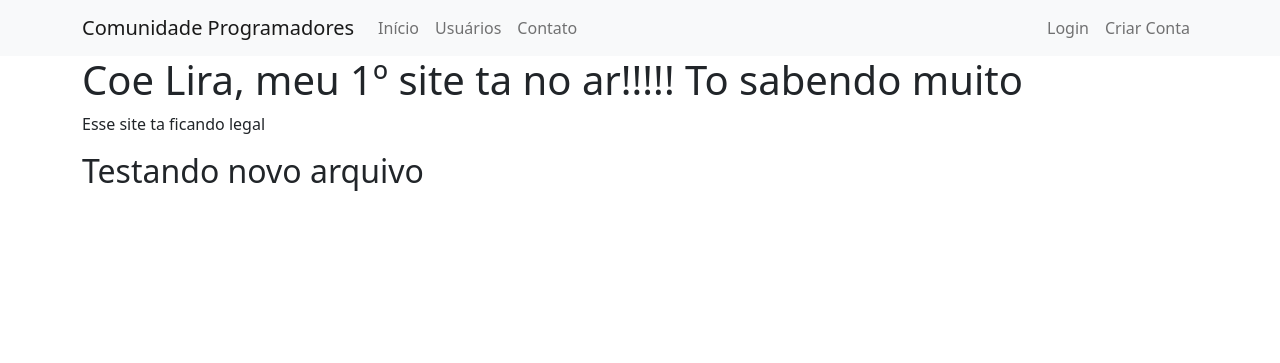
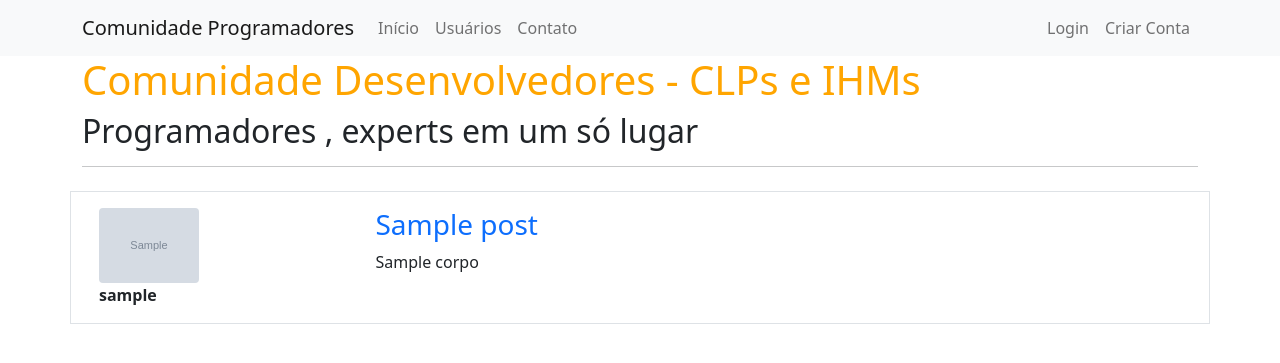
Before and after one commit to DevSantos82/RV03, a Flask app: template comunidadeclp/templates/home.html in a window 1280 px wide. Shown: the top 363 px of the page. Run offline with Flask 3, Linux system fonts and the light colour scheme; the template is opened without the code that fills it: most values are stand-ins (such as "Sample title", 1, 10 or a date in 2020); grey boxes marked "Sample" are stand-in pictures.

Commit message:
Update home.html

```diff
--- a/comunidadeclp/templates/home.html
+++ b/comunidadeclp/templates/home.html
@@ -1,9 +1,26 @@
 {% extends 'base.html'%}
 
 {% block body %}
+        <div class="container">
+           <h1 style="color: orange">Comunidade Desenvolvedores - CLPs  e IHMs </h1>
+           <h2> Programadores , experts em um só lugar</h2>
+           <hr>
+           {% for post in posts %}
+            <div class="row border mt-4 p-3 meupost">
+                <div class="col col-3">
+                    <div class="image pe-2"> <img src="{{ url_for('static', filename='fotos_perfil/{}'.format(post.autor.foto_perfil )) }}" class="rounded" width="100" > </div>
+                    <strong>{{ post.autor.username }}</strong>
+                </div>
+                <div class="col col -9">
+                    <a style="text-decoration: none" href="{{url_for('exibir_post', post_id=post.id) }}" ><h3>{{ post.titulo }}</h3></a>
+                    <p>{{ post.corpo }}</p>
 
-        <div class="container">
-            <h1>Coe Lira, meu 1º site ta no ar!!!!! To sabendo muito</h1><p>Esse site ta ficando legal</p>
-            <h2>Testando novo arquivo</h2>
+
+                </div>
+
+            </div>
+            {% endfor %}
+
+
         </div>
 {% endblock %}
```
